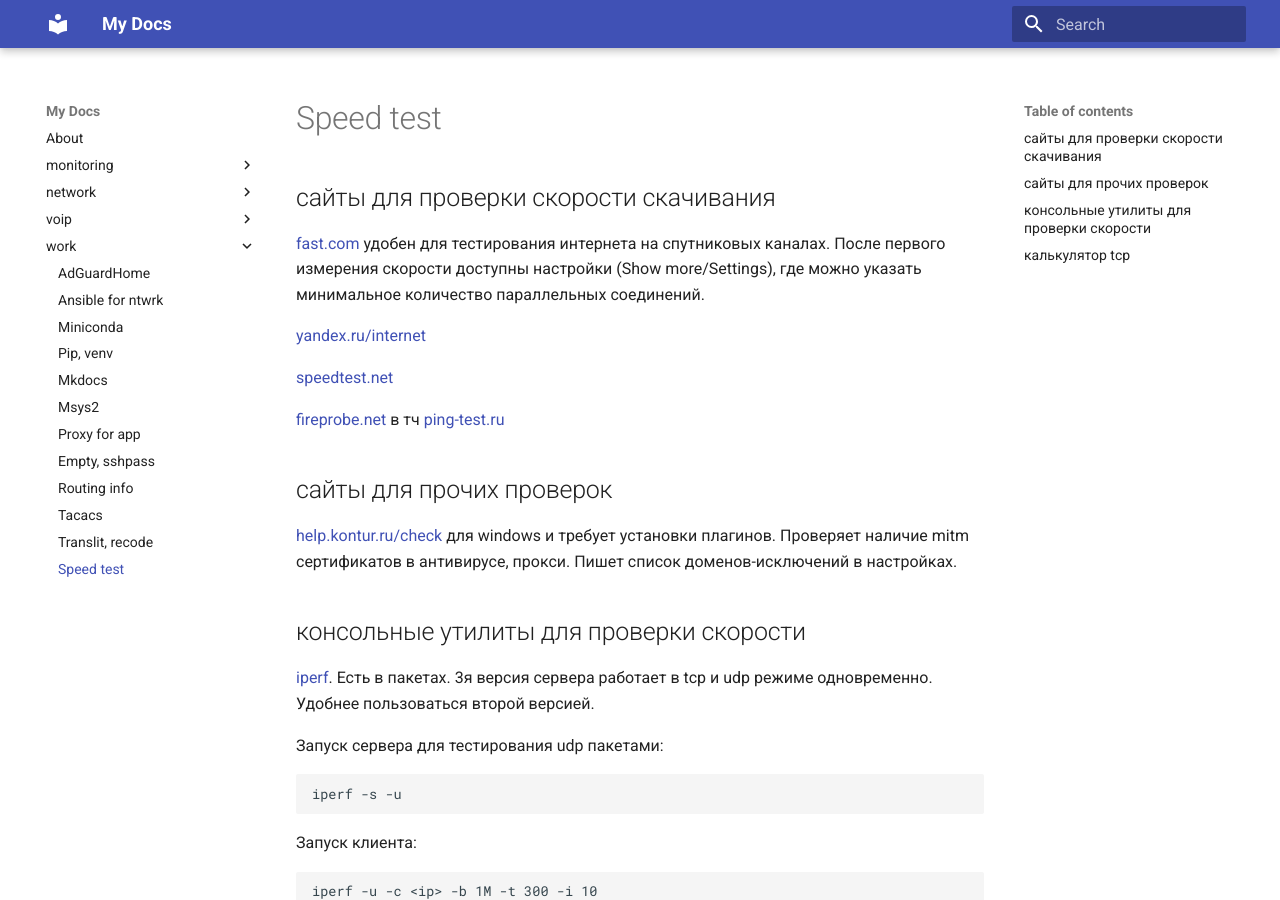
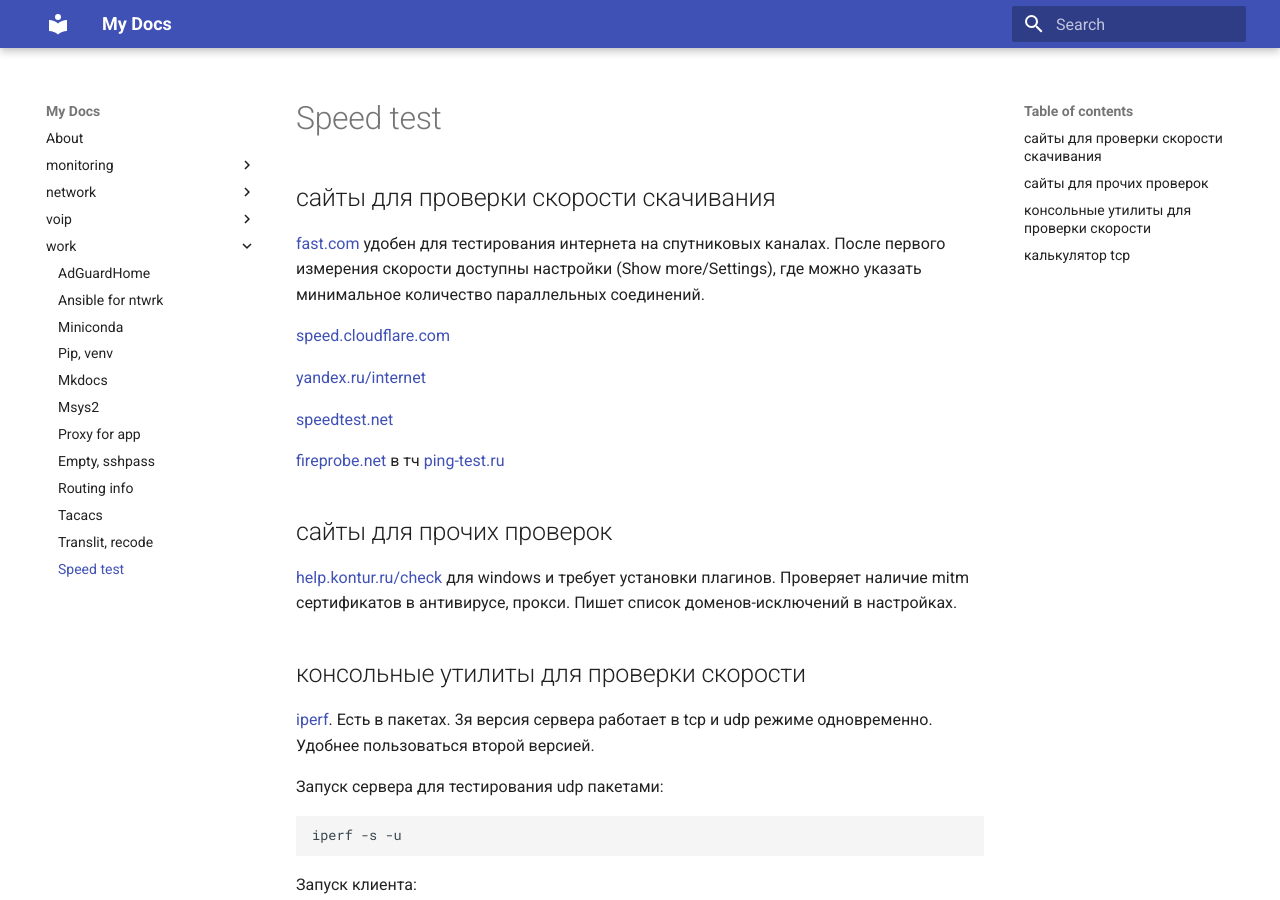
Before and after one commit to v98765/v98765.github.io, an MkDocs documentation site: the page built from docs/work/speedtest.md, in a window 1280 px wide and 900 px high. Built offline with MkDocs 1.6.1 and Material for MkDocs 9.7.7, drawn with Linux system fonts in a browser that asks for light colours.

Commit message:
work/speedtest.md add cloudflare

```diff
--- a/docs/work/speedtest.md
+++ b/docs/work/speedtest.md
@@ -2,6 +2,8 @@
 
 [fast.com](https://fast.com) удобен для тестирования интернета на спутниковых каналах.
 После первого измерения скорости доступны настройки (Show more/Settings), где можно указать минимальное количество параллельных соединений.
+
+[speed.cloudflare.com](https://speed.cloudflare.com/)
 
 [yandex.ru/internet](https://yandex.ru/internet)
 
```
